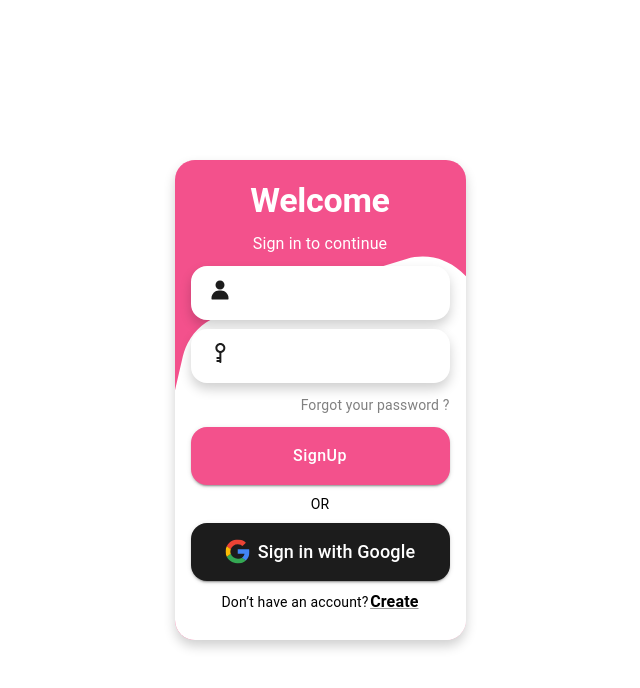
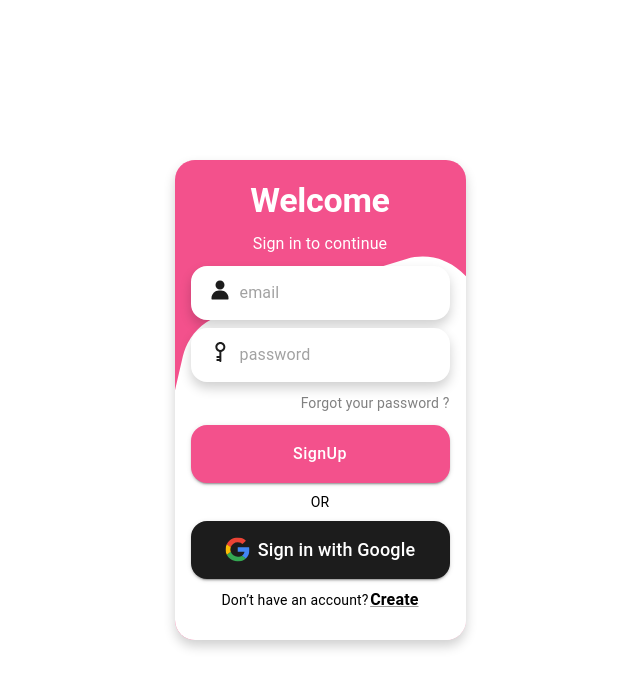
Before and after one commit to NadGarDez/loginApp, a React (Create React App) app: page / in a window 1280 px wide. Shown: the top 688 px of the page, without its empty margins (320-960 px from the left). Built offline with nearby package versions, Linux system fonts and the light colour scheme.

Commit message:
feat: formik and yup configuration

```diff
--- a/src/components/forms/LoginForm.tsx
+++ b/src/components/forms/LoginForm.tsx
@@ -7,13 +7,33 @@ import { EmailInput } from '../inputs/EmailInput';
 import { PasswordInput } from '../inputs/PasswordInput';
 import { styled } from '@mui/material/styles';
 import { type TypographyProps } from '@mui/material/Typography';
+import { useFormik } from 'formik';
+import { signUpValidationSchema } from '../../constants/forms';
 
 const BoldTypography = styled(Typography)<TypographyProps>(() => ({
   fontWeight: 700,
   fontSize: 16,
 }));
 
+interface SignUpForm {
+  email: string;
+  password: string;
+}
+
+const formInitialValues: SignUpForm = {
+  email: '',
+  password: '',
+};
+
 export const LoginForm = (): JSX.Element => {
+  const formik = useFormik({
+    initialValues: formInitialValues,
+    onSubmit: (value: SignUpForm) => {
+      console.log(value, 'super values');
+    },
+    validationSchema: signUpValidationSchema,
+  });
+
   return (
     <>
       <Typography variant="h2" textAlign="center" mt={2.5}>
@@ -22,25 +42,45 @@ export const LoginForm = (): JSX.Element => {
       <Typography variant="subtitle1" textAlign="center" mt={1.1}>
         Sign in to continue
       </Typography>
+      <form onSubmit={formik.handleSubmit}>
         <Box mt={1.1} ml={2} mr={2}>
-        <EmailInput error={false} />
+          <EmailInput
+            errorMessage={formik.errors.email ?? ''}
+            error={'email' in formik.errors && 'email' in formik.touched}
+            value={formik.values.email}
+            onChange={formik.handleChange}
+          />
         </Box>
         <Box mt={1.1} ml={2} mr={2}>
-        <PasswordInput error={false} />
+          <PasswordInput
+            error={'password' in formik.errors && 'password' in formik.touched}
+            value={formik.values.password}
+            errorMessage={formik.errors.password ?? ''}
+            onChange={formik.handleChange}
+          />
         </Box>
         <Box mt={1.5} mr={2}>
           <Link underline="none" href="https://www.google.com" target="_blank">
-          <Typography variant="body2" textAlign="right" sx={{ color: 'grey' }}>
+            <Typography
+              variant="body2"
+              textAlign="right"
+              sx={{ color: 'grey' }}
+            >
               Forgot your password ?
             </Typography>
           </Link>
         </Box>
         <Box mt={1.5} ml={2} mr={2}>
-        <PrincipalButton variant="contained" fullWidth className="shadow">
+          <PrincipalButton
+            variant="contained"
+            fullWidth
+            className="shadow"
+            type="submit"
+          >
             SignUp
           </PrincipalButton>
         </Box>
-
+      </form>
       <Box mt={1.1}>
         <Typography variant="body2" textAlign="center" sx={{ color: 'black' }}>
           OR
--- a/src/components/inputs/BasicInput.tsx
+++ b/src/components/inputs/BasicInput.tsx
@@ -9,6 +9,7 @@ export const BasicInput = styled(InputBase)<InputBaseProps>(
     borderStyle: 'solid',
     borderColor: error ? 'red' : 'white',
     paddingLeft: 15,
+    paddingRight: 15,
     borderWidth: 2,
   }),
 );
--- a/src/components/inputs/EmailInput.tsx
+++ b/src/components/inputs/EmailInput.tsx
@@ -8,6 +8,8 @@ import Typography, { type TypographyProps } from '@mui/material/Typography';
 interface Props {
   error: boolean;
   errorMessage?: string;
+  value: string;
+  onChange: (event: React.ChangeEvent<HTMLInputElement>) => void;
 }
 
 const ErrorTypography = styled(Typography)<TypographyProps>(({ theme }) => ({
@@ -18,16 +20,22 @@ const ErrorTypography = styled(Typography)<TypographyProps>(({ theme }) => ({
 export const EmailInput = ({
   errorMessage = '',
   error,
+  value,
+  onChange,
 }: Props): JSX.Element => {
   return (
-    <>
+    <Box sx={{ height: 53 }}>
       <BasicInput
+        value={value}
+        name="email"
         className="shadow"
+        onChange={onChange}
         startAdornment={
           <Box mr={1}>
             <AvatarIcon />
           </Box>
         }
+        placeholder="email"
         error={error}
         fullWidth
       />
@@ -36,6 +44,6 @@ export const EmailInput = ({
           <ErrorTypography>{errorMessage}</ErrorTypography>
         </Box>
       ) : null}
-    </>
+    </Box>
   );
 };
--- a/src/components/inputs/PasswordInput.tsx
+++ b/src/components/inputs/PasswordInput.tsx
@@ -8,6 +8,8 @@ import { type TypographyProps } from '@mui/material/Typography';
 interface Props {
   error: boolean;
   errorMessage?: string;
+  value: string;
+  onChange: (event: React.ChangeEvent<HTMLInputElement>) => void;
 }
 
 const ErrorTypography = styled(Typography)<TypographyProps>(({ theme }) => ({
@@ -17,17 +19,24 @@ const ErrorTypography = styled(Typography)<TypographyProps>(({ theme }) => ({
 
 export const PasswordInput = ({
   errorMessage = '',
-  error,
+  error = false,
+  value,
+  onChange,
 }: Props): JSX.Element => {
   return (
-    <>
+    <Box sx={{ height: 53 }}>
       <BasicInput
+        name="password"
+        type="password"
+        value={value}
         className="shadow"
+        onChange={onChange}
         startAdornment={
           <Box mr={1}>
             <SecretIcon />
           </Box>
         }
+        placeholder="password"
         error={error}
         fullWidth
       />
@@ -36,6 +45,6 @@ export const PasswordInput = ({
           <ErrorTypography>{errorMessage}</ErrorTypography>
         </Box>
       ) : null}
-    </>
+    </Box>
   );
 };
--- a/src/constants/constants.ts
+++ /dev/null
@@ -1,2 +0,0 @@
-export const LOGIN_URL: string = `${process.env.REACT_APP_API_DOMAIN}account/login`;
-export const ACCOUNT_ME_URL : string = `${process.env.REACT_APP_API_DOMAIN}account/me`
--- /dev/null
+++ b/src/constants/forms/index.ts
@@ -0,0 +1,9 @@
+import * as Yup from 'yup';
+
+export const signUpValidationSchema = Yup.object().shape({
+  email: Yup.string().email('Invalid email').required('Required'),
+  password: Yup.string()
+    .min(2, 'The password is too short')
+    .max(30, 'Password must be 30 characters or less')
+    .required('Required'),
+});
--- /dev/null
+++ b/src/constants/system/index.ts
@@ -0,0 +1,6 @@
+export const LOGIN_URL: string = `${
+  process.env.REACT_APP_API_DOMAIN ?? ''
+}account/login`;
+export const ACCOUNT_ME_URL: string = `${
+  process.env.REACT_APP_API_DOMAIN ?? ''
+}account/me`;
--- a/src/screens/LoginScreen/LoginScreen.tsx
+++ b/src/screens/LoginScreen/LoginScreen.tsx
@@ -11,7 +11,7 @@ const FormBox = styled(Box)<BoxProps>(({ theme }) => ({
   color: theme.palette.primary.contrastText,
   position: 'relative',
   overflow: 'hidden',
-  height: 480,
+  minHeight: 480,
   top: 0,
   zIndex: 1,
 }));
```
Lines whose indentation alone changed are shown as unchanged.
